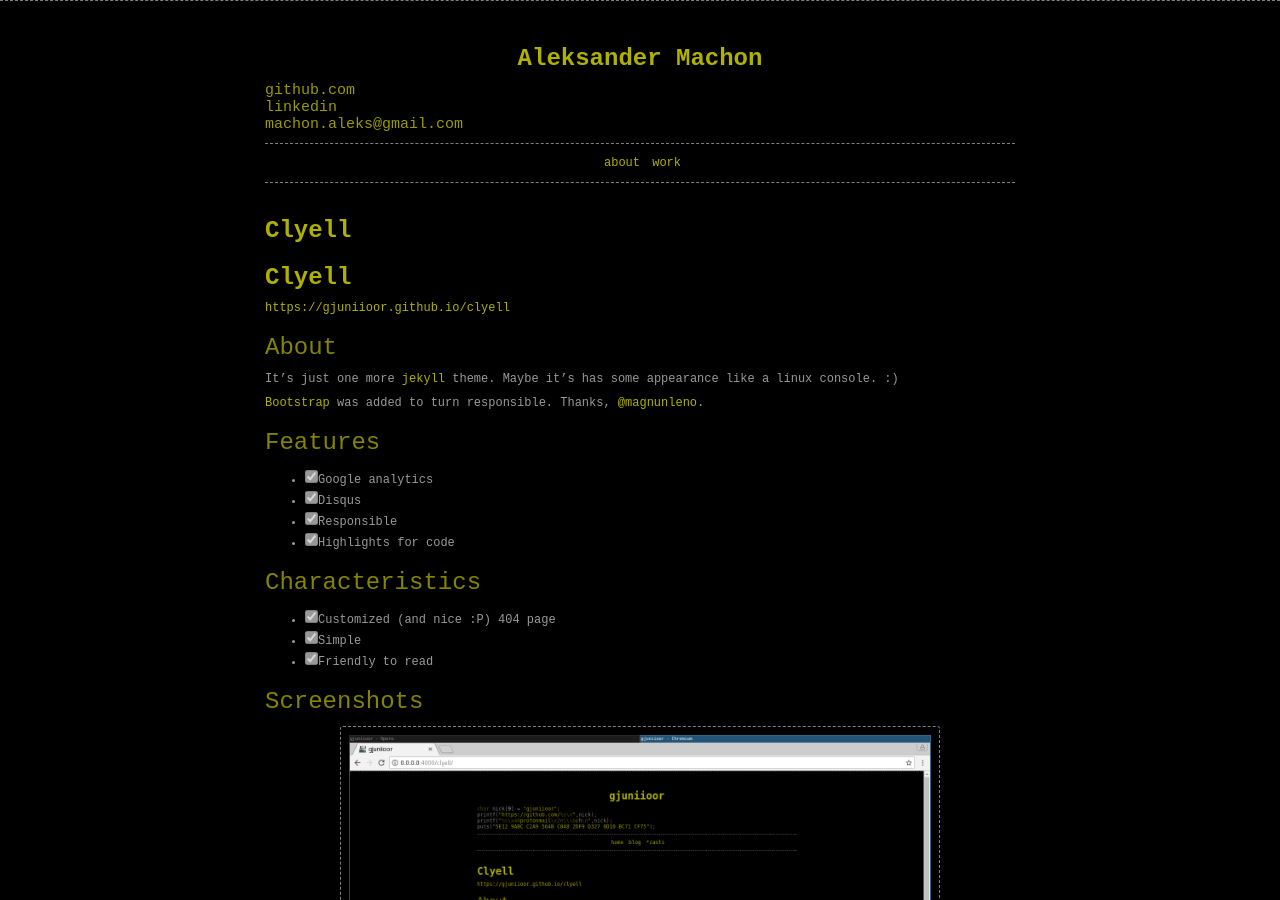
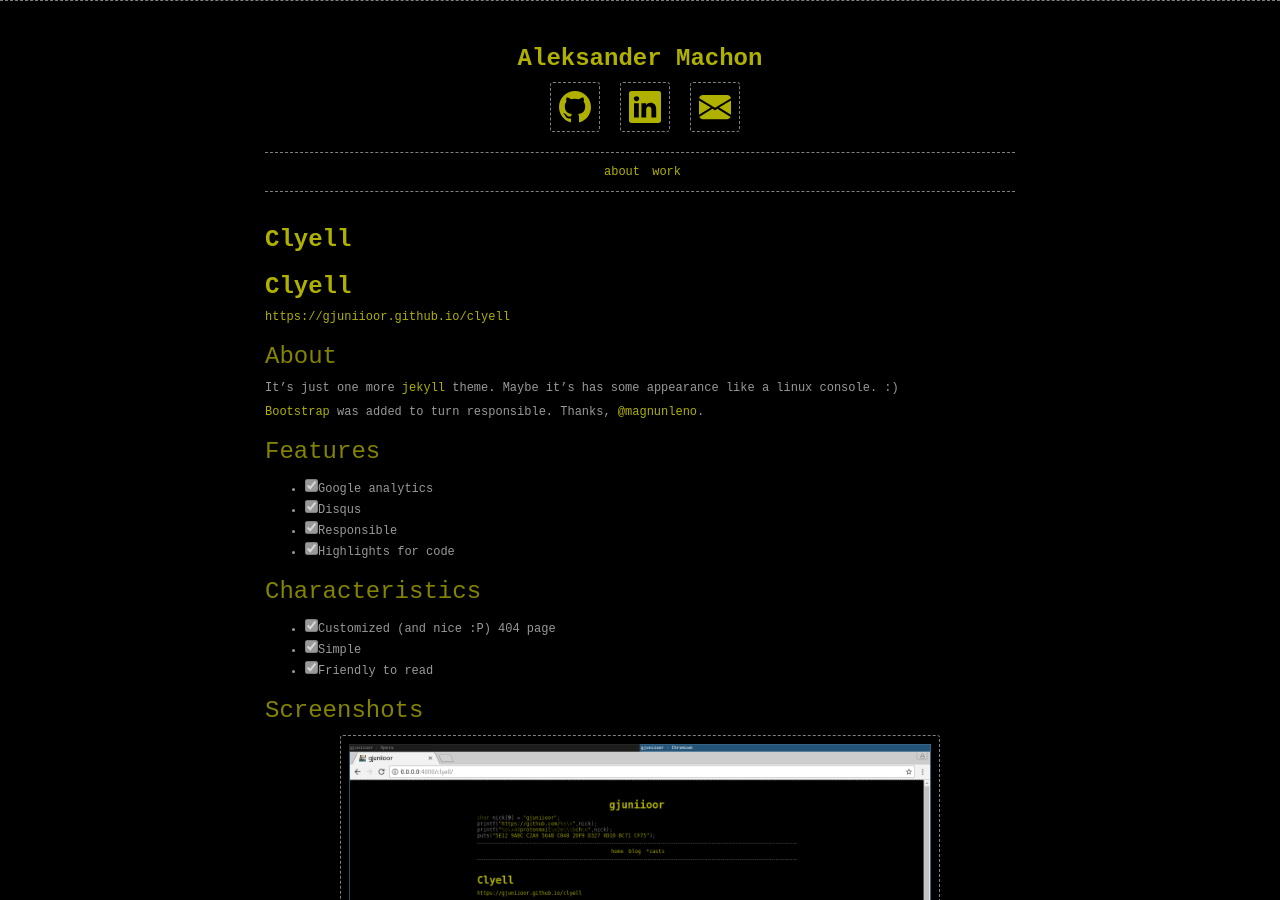
Before and after one commit to machonaleks2/machonaleks2.github.io, a Jekyll site: the page built from index.md, in a window 1280 px wide and 900 px high. Built offline with Jekyll 4.4.1, drawn with Linux system fonts in a browser that asks for light colours; our own code applies the rules of GitHub Pages for plain Markdown files.

Commit message:
header fix

```diff
--- a/_includes/header.html
+++ b/_includes/header.html
@@ -1,15 +1,21 @@
-<header class="row">
-  <div class="col-lg-8 col-lg-offset-2">
-    <h1 class="">Aleksander Machon</h1>
+<header class="row" style="display: grid;
+place-items: center; ">
+  <div class="col-lg-8 ">
+    <h1>Aleksander Machon</h1>
+    <div class="ikonki" style="display: flex;
+    justify-content: center;
+    gap: 20px;
+    margin-bottom: 1rem;">
     <p>
-    <a href="https://{{ site.source_code.server }}/{{ site.source_code.nick }}" target="_blank" style="font-size: 15px; text-align: center;"><span class="string">{{ site.source_code.server }}<span class="reserved"></span></span></a>
+    <a href="https://{{ site.source_code.server }}/{{ site.source_code.nick }}" target="_blank" style="font-size: 15px; text-align: center;"><img src="images/github.svg" alt="github.machonaleks2" style="width: 50px;"></a>
     </p>
     <p>
-      <a href="https://www.linkedin.com/in/aleksander-machon-bb0bb11a9/" target="_blank" style="font-size: 15px; text-align: center;"><span class="string">{{ site.linkedin.server }}</span>
+      <a href="https://www.linkedin.com/in/aleksander-machon-bb0bb11a9/" target="_blank" style="font-size: 15px; text-align: center;"> <img src="images/linkedin.svg" alt="linkedin" style="width: 50px;"> </a>
     </p>
     <p>
-    <a href="mailto:{{ site.mail.domain }}" target="_blank" style="font-size: 15px; text-align: center;"><span class="string">{{ site.mail.domain }}<span class="reserved"></span></a>
+    <a href="mailto:{{ site.mail.domain }}" target="_blank" style="font-size: 15px; text-align: center;"><img src="images/email.svg" alt="machon.aleks@gmail.com" style="width: 50px;"></a>
     </p>
+  </div>
     <!-- <p>
             printf(<a href="https://{{ site.blog.nick }}.{{ site.blog.server }}" target="_blank"><span class="string">"https://<span class="reserved">%s</span>.{{ site.blog.server }}<span class="reserved">\n</span>"</span></a>,nick);
         </p> -->
```
Also changed, not shown: images/email.svg, images/github.svg, images/linkedin.svg.
